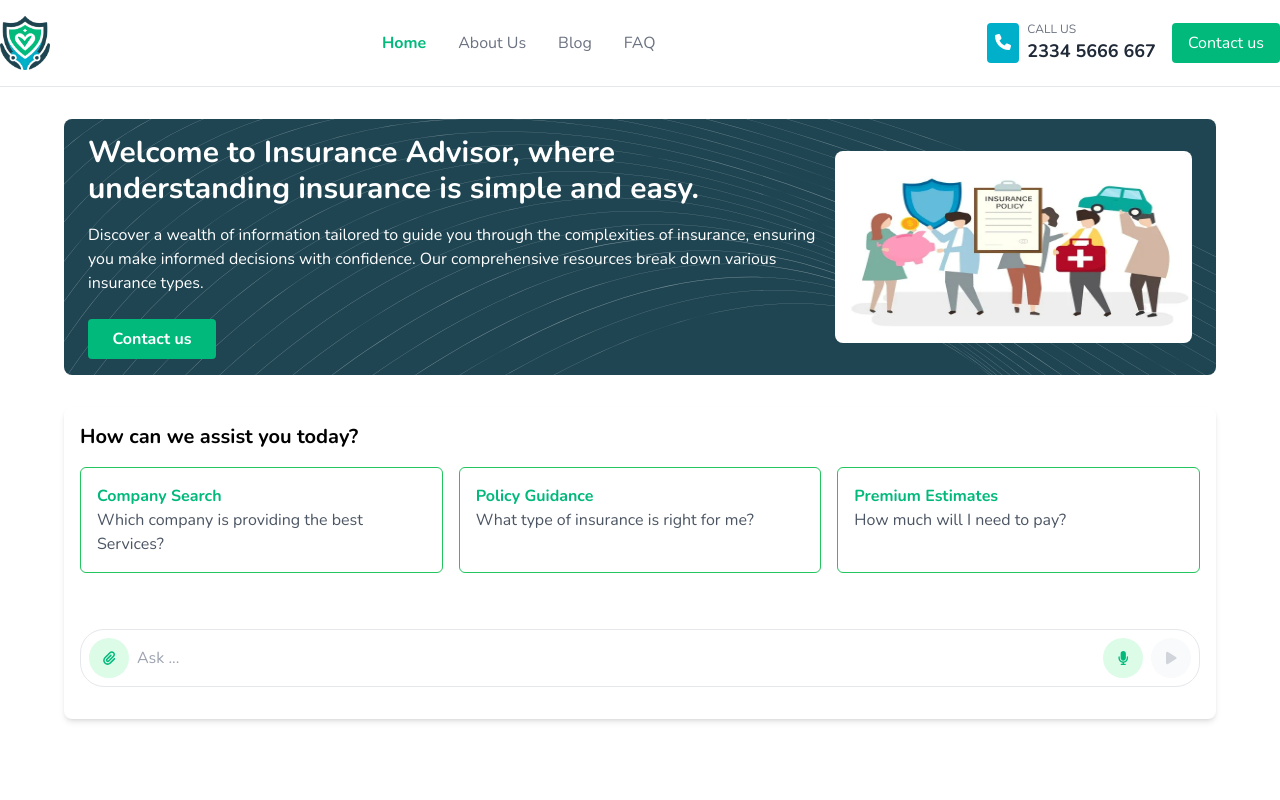
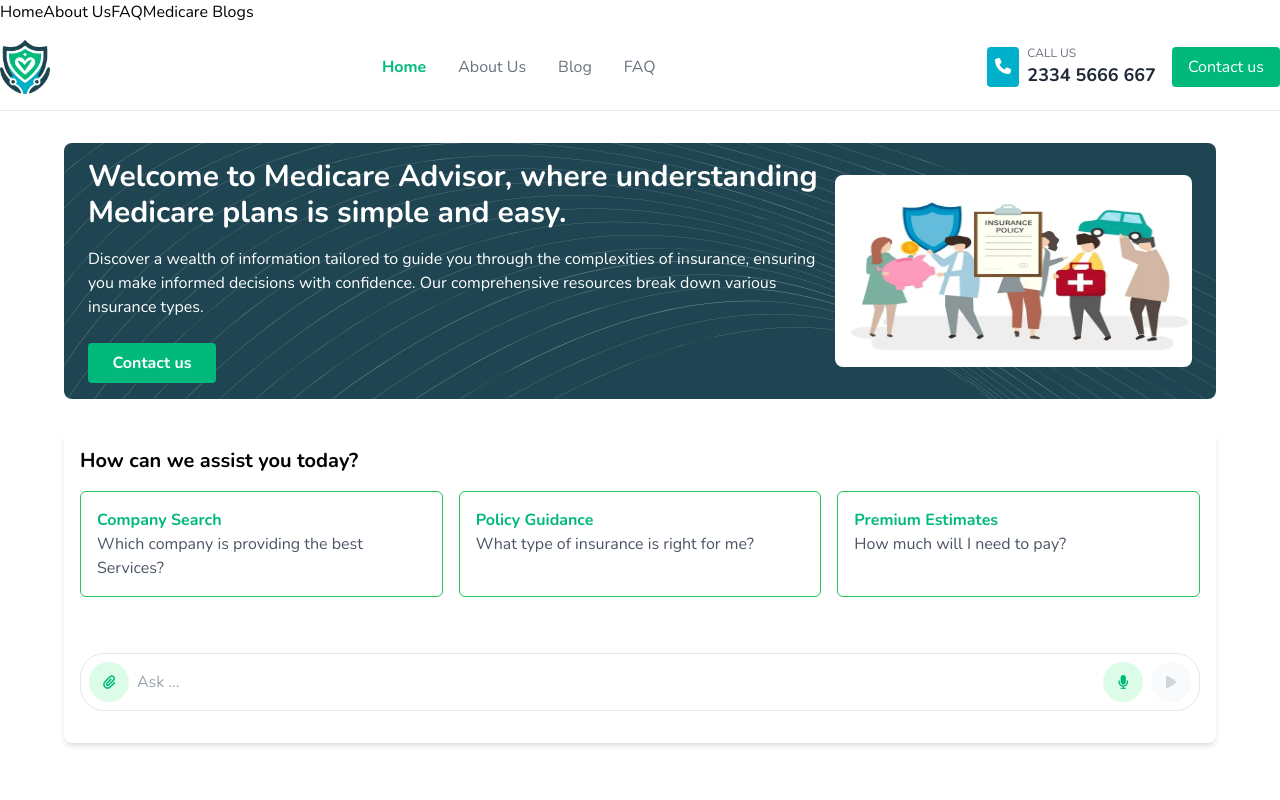
Before and after one commit to tantunholdings/medicare-tantun-web, a Next.js app: page / in a window 1280 px wide. Shown: the top 800 px of the page. Built offline with nearby package versions, Linux system fonts and the light colour scheme.

Commit message:
Update Meta releated content

```diff
--- a/app/layout.tsx
+++ b/app/layout.tsx
@@ -14,8 +14,22 @@ const geistMono = localFont({
 });
 
 export const metadata: Metadata = {
-  title: "MediCare",
-  description: "Generated by SahiruW",
+  title: "Medicare Insurance Assistance - Find the Best Medicare Plan",
+  description: "Get free, expert Medicare enrollment guidance based on your preferred doctors, prescriptions, and dental coverage. Contact us today!",
+  openGraph: {
+    title: "Medicare Insurance Assistance - Find the Best Medicare Plan",
+    description: "Free Medicare help to find the right plan for your healthcare needs. Contact our team for personalized assistance.",
+    url: "https://tantunai.com",
+    images: [
+      {
+        url: "https://www.tantunai.com/assets/Logo.png",
+        width: 1200,
+        height: 630,
+        alt: "Medicare assistance experts ready to help",
+      },
+    ],
+    type: "website",
+  },
 };
 
 export default function RootLayout({
@@ -25,10 +39,26 @@ export default function RootLayout({
 }>) {
   return (
     <html lang="en">
+      <head>
+        {/* This ensures metadata is injected correctly */}
+        <meta name="viewport" content="width=device-width, initial-scale=1" />
+        <link rel="canonical" href="https://tantunai.com" />
+      </head>
       <body
         className={`${geistSans.variable} ${geistMono.variable} antialiased`}
       >
-        {children}
+           <header>
+          <nav>
+            <a href="/">Home</a>
+            <a href="/about">About Us</a>
+            <a href="/faq">FAQ</a>
+            <a href="/blog">Medicare Blogs</a>
+          </nav>
+        </header>
+        <main>{children}</main>
+        <footer>
+          <p>&copy; {new Date().getFullYear()} [Agency Name]. All rights reserved.</p>
+        </footer>
       </body>
     </html>
   );
--- a/components/HeroSection.js
+++ b/components/HeroSection.js
@@ -37,18 +37,17 @@ export default function HeroSection() {
               <h1 className="text-sm sm:text-xl font-bold mb-4 leading-tight">
                 {" "}
                 {/* Adjusted text size for small screens */}
-                Welcome to Insurance Advisor, where understanding insurance is
-                simple and easy.
+                Medicare Insurance Assistance - Find the Best Medicare Plan
               </h1>
             </div>
           </div>
 
           {/* Text Section */}
           <div className="md:w-2/3 text-left">
-            <h1 className="hidden md:block text-base md:text-2xl lg:text-3xl font-bold mb-4 leading-tight px-2">
-              Welcome to Insurance Advisor, where understanding insurance is
+            <h2 className="hidden md:block text-base md:text-2xl lg:text-3xl font-bold mb-4 leading-tight px-2">
+              Welcome to Medicare Advisor, where understanding Medicare plans is
               simple and easy.
-            </h1>
+            </h2>
 
             <p className="text-xs md:text-base mb-6 px-2">
               Discover a wealth of information tailored to guide you through the
```
